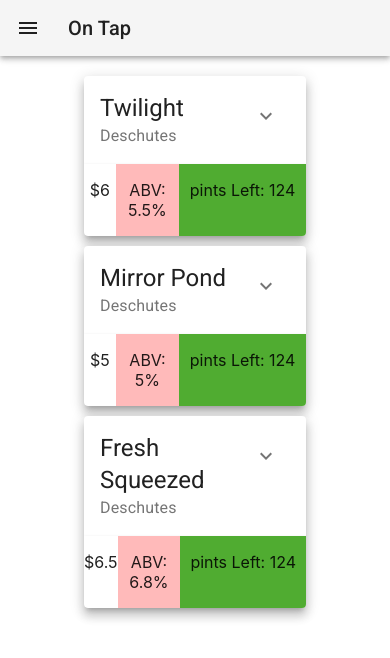
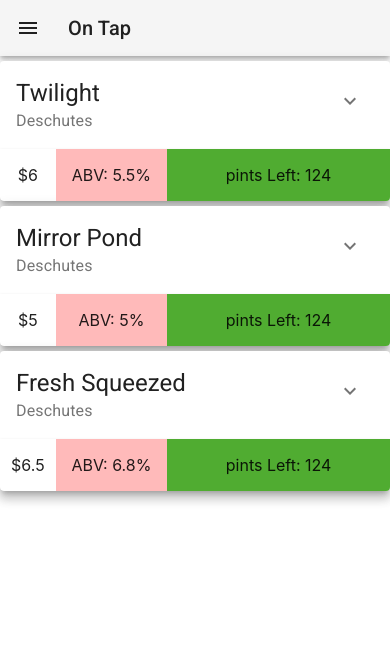
Before and after one commit to DuHerb/OnTap, a React (Create React App) app: page /#/ in a window 390 px wide. Shown: the top 658 px of the page. Built offline with nearby package versions, Linux system fonts and the light colour scheme.

Commit message:
add material grid and responsive breakpoints

```diff
--- a/src/Components/PVCard.jsx
+++ b/src/Components/PVCard.jsx
@@ -19,8 +19,7 @@
 
 const useStyles = makeStyles(theme => ({
   card: {
-    maxWidth: "60%",
-    margin: '10px auto'
+    margin: '5px auto'
   },
   media: {
     height: 0,
--- a/src/Components/PatronView.jsx
+++ b/src/Components/PatronView.jsx
@@ -1,10 +1,11 @@
 import React from 'react';
 import PVCard from './PVCard';
+import Grid from '@material-ui/core/Grid';
 import { makeStyles } from  '@material-ui/styles'
 
 const useStyles = makeStyles(theme => ({
-  root: {
-    padding: 10,
+  centered: {
+    margin: '0 auto',
   },
 }));
 
@@ -13,8 +14,8 @@
   const classes = useStyles();
 
   return (
-    <>
-      <div className={classes.root}>
+      <Grid container>
+        <Grid item xs={12} sm={8} className={classes.centered}>
           {kegs.map((keg) =>
             <PVCard name={keg.name}
               brewery={keg.brewery}
@@ -26,7 +27,8 @@
               key={keg.name}
             />
             )}
-      </div>
-    </>
+
+        </Grid>
+      </Grid>
   )
 }
```
Lines whose indentation alone changed are shown as unchanged.
